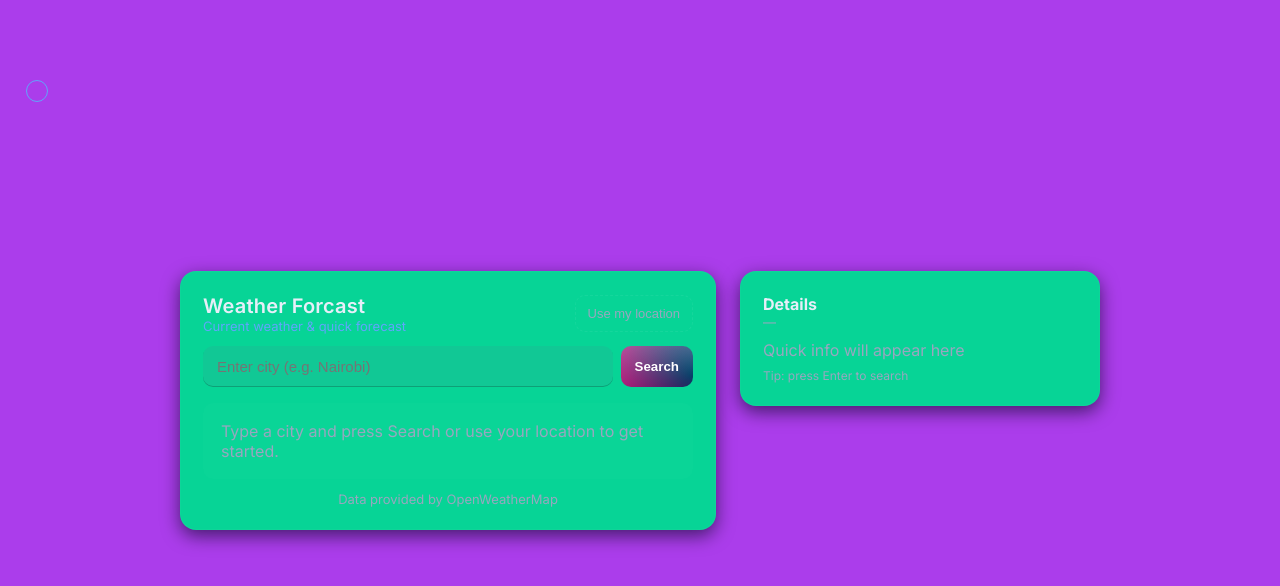
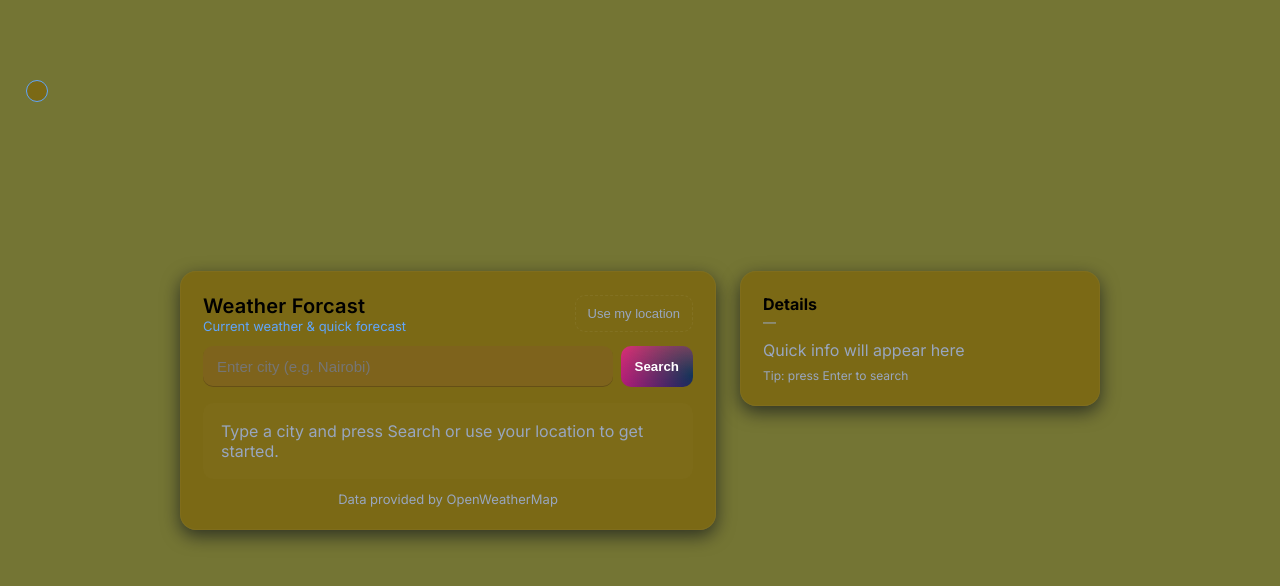
Before and after one commit to CodeWithGeorg/Weather-App, a website: page index.html in a window 1280 px wide. Drawn offline with Linux system fonts and the light colour scheme.

Commit message:
CHANGED THE THEME COLOR

```diff
--- a/weather.css
+++ b/weather.css
@@ -1,15 +1,16 @@
 :root{
-  --bg-color: rgba(150, 13, 230, 0.801);
-  --bg1: rgb(7, 212, 150);
+  --bg-color: rgba(82, 83, 2, 0.801);
+  --bg1: rgba(128, 98, 2, 0.616);
   --accent: #60a5fa;
   --glass: rgba(165, 6, 138, 0.06);
+  --text: black;
     --bg2: #0b1220;
     --card: rgba(255,255,255,0.05);
 
 
     --success: #34d399;
     --warning: #f59e0b;
-    --text: #e6eef8;
+
     --muted: #98a6bf;
     font-family: "Inter", system-ui, -apple-system, "Segoe UI", Roboto, "Helvetica Neue", Arial;
 
@@ -31,16 +32,17 @@
 
 
   body.dark{
-    --bg-color: rgba(3, 161, 3, 0.884);
-    --bg1: #8f0594;
+    --bg-color: rgba(103, 3, 161, 0.884);
+    --bg1: #730594cc;
      --accent: #7eca03;
     --bg2: #8d0230;
     --card: rgba(95, 5, 180, 0.05);
     --glass: rgba(233, 88, 4, 0.06);
+     --text: white;
 
     --success: #34d399;
     --warning: #f59e0b;
-    --text: #e6eef8;
+
     --muted: #98a6bf;
   }
  .theme{
@@ -50,7 +52,7 @@
   padding: 10px;
   border-radius: 50%;
   border: 1px solid var(--accent);
-  background: transparent;
+  background: var(--bg1);
 
  }
 
```
